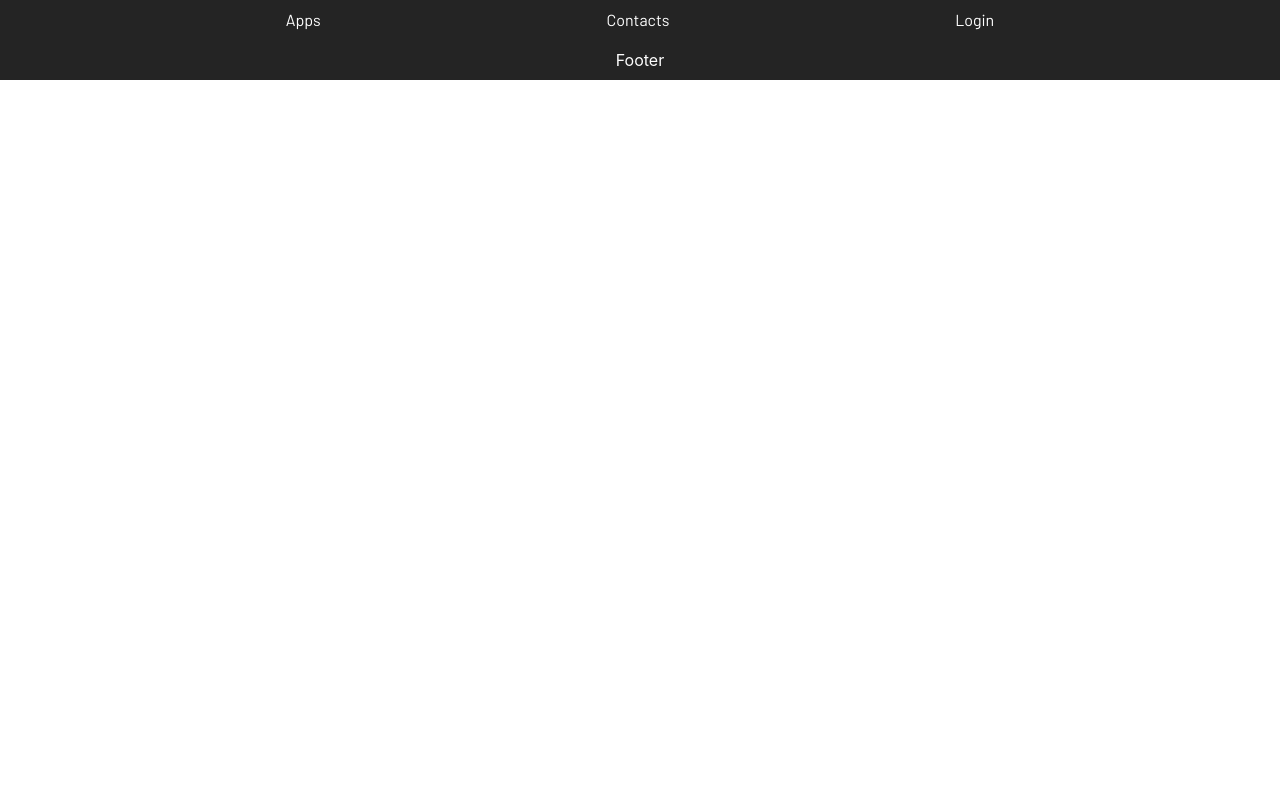
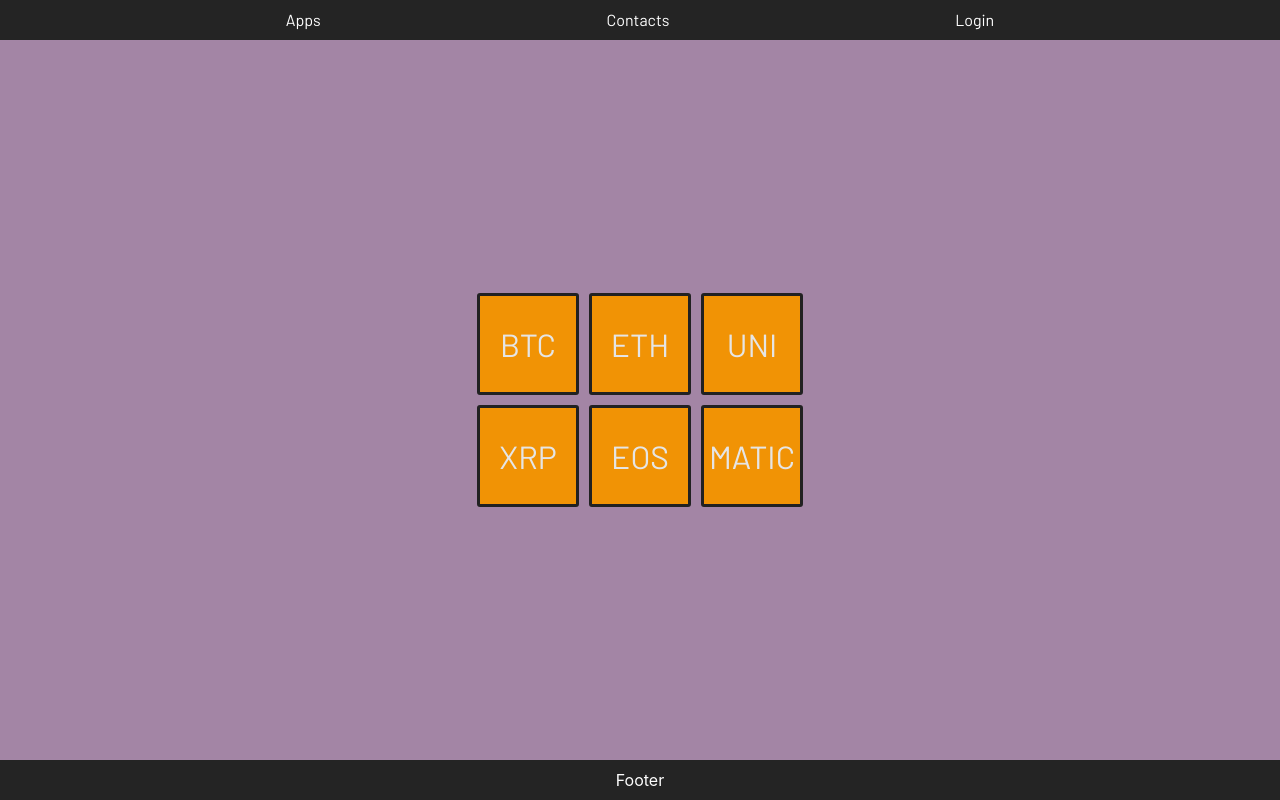
Before and after one commit to kosmodromm/pet-dashboard, a React (Create React App) app: page /crypto-app in a window 1280 px wide. Built offline with nearby package versions, Linux system fonts and the light colour scheme.

Commit message:
add: crypto page & weather small fix

```diff
--- a/src/App.js
+++ b/src/App.js
@@ -4,6 +4,7 @@ import Dashboard from "./Components/Dashboard";
 import {BrowserRouter, Route, Switch} from "react-router-dom";
 import Weather from "./Components/Weather/Weather";
 import React from "react";
+import Crypto from "./Components/Crypto/Crypto";
 
 function App() {
   return (
@@ -13,6 +14,7 @@ function App() {
       <Switch>
         <Route exact path='/' component={Dashboard}/>
         <Route exact path='/weather-app' component={Weather}/>
+        <Route exact path='/crypto-app' component={Crypto}/>
       </Switch>
       <footer className="App-footer">
         Footer
--- a/src/App.scss
+++ b/src/App.scss
@@ -1,3 +1,9 @@
+%flex-center {
+  display: flex;
+  justify-content: center;
+  align-items: center;
+}
+
 .App {
   text-align: center;
 }
@@ -20,39 +26,31 @@
 .App-body {
   background-color: #e8e6e5;
   height: 90vh;
-  display: flex;
-  justify-content: center;
-  align-items: center;
+  @extend %flex-center;
 }
 .App-footer {
   height: 5vh;
   background-color: #242424;
-  display: flex;
-  justify-content: center;
-  align-items: center;
+  @extend %flex-center;
   color: #fdfdfd;
 }
 
 .app-card  {
-  display: flex;
+  @extend %flex-center;
   width: 150px;
   height: 450px;
   margin: 10px;
-  justify-content: center;
-  align-items: center;
   background-color: rgb(36, 36, 36);
   border: none;
   border-radius: 10px;
-  color: #e8e6e5;
+  color: #e5e5e5;
   text-decoration: none;
 }
 
 .weather-body {
   background-color: #85a59e;
   height: 90vh;
-  display: flex;
-  justify-content: center;
-  align-items: center;
+  @extend %flex-center;
   flex-direction: column;
 }
 
@@ -66,6 +64,7 @@
   border-radius: 5px;
   font: 400 1.2em "Barlow", sans-serif;
   color: #242424;
+  transition: all 0.2s;
   &:focus {
     background: rgba(49, 49, 49, 0.1);
     border: none;
@@ -83,6 +82,7 @@
   backdrop-filter: blur(20px) brightness(97%) grayscale(12%);
   margin-top: 20px;
   padding: 10px 20px;
+  transition: all 0.2s;
 }
 
 .weather-info {
@@ -113,9 +113,7 @@
 
 .weather-icon {
   width: 50%;
-  display: flex;
-  justify-content: center;
-  align-items: center;
+  @extend %flex-center;
   img {
     position: relative;
     top: 0;
@@ -123,3 +121,29 @@
     filter: drop-shadow(0.5rem 0.9rem 0.2rem rgba(0, 0, 0, 0.5));
   }
 }
+
+.crypto-body {
+  @extend %flex-center;
+  background-color: #a385a5;
+  height: 90vh;
+}
+
+.crypto-wrapper {
+  @extend %flex-center;
+  width: 30%;
+  flex-wrap: wrap;
+
+}
+
+.crypto-card {
+  width: 3em;
+  height: 3em;
+  @extend %flex-center;
+  flex-wrap: wrap;
+  background: #f19305;
+  margin: 5px;
+  border: 3px solid #212121;
+  border-radius: 3px;
+  font: 400 2em "Barlow", sans-serif;
+  color: #e5e5e5;
+}
--- a/src/Components/Crypto/Crypto.jsx
+++ b/src/Components/Crypto/Crypto.jsx
@@ -11,6 +11,7 @@ export default function Crypto() {
 
     return (
         <div className='crypto-body'>
+            <div className='crypto-wrapper'>
                 <div className='crypto-card btc'>BTC</div>
                 <div className='crypto-card eth'>ETH</div>
                 <div className='crypto-card uni'>UNI</div>
@@ -18,5 +19,6 @@ export default function Crypto() {
                 <div className='crypto-card eos'>EOS</div>
                 <div className='crypto-card matic'>MATIC</div>
             </div>
+        </div>
     )
 }
--- a/src/Components/Dashboard.jsx
+++ b/src/Components/Dashboard.jsx
@@ -4,9 +4,11 @@ import {NavLink} from "react-router-dom";
 export default function Dashboard () {
     return (
         <div className="App-body">
-            <div className="app-card">
-                Crypto
-            </div>
+            <NavLink to='/crypto-app' className="app-card">
+                <div>
+                    Crypto
+                </div>
+            </NavLink>
             <div className="app-card">
                 Planner
             </div>
--- a/src/Components/Weather/Weather.jsx
+++ b/src/Components/Weather/Weather.jsx
@@ -113,10 +113,14 @@ export default function Weather () {
         setIconStyle({left:`${offsetX}px`, top: `${offsetY}px`});
     };
 
+    const showWeatherBox = useMemo(() => {
+        return weatherData ? {display:'flex'} : {display:'none'}
+    }, [weatherData])
+
     return (
         <div className="weather-body" style={{background:`center no-repeat url(${setBackground})`}} onMouseMove={parallaxIcon}>
             <Input value={q} onEnter={loadWeather} onChange={setQ}/>
-            <div className="weather">
+            <div className="weather" style={showWeatherBox}>
                 <div className='weather-info'>
                     <p className='weather-city'>{getCityName}</p>
                     <p className='weather-date'>{getDate}</p>
```
Lines whose indentation alone changed are shown as unchanged.
